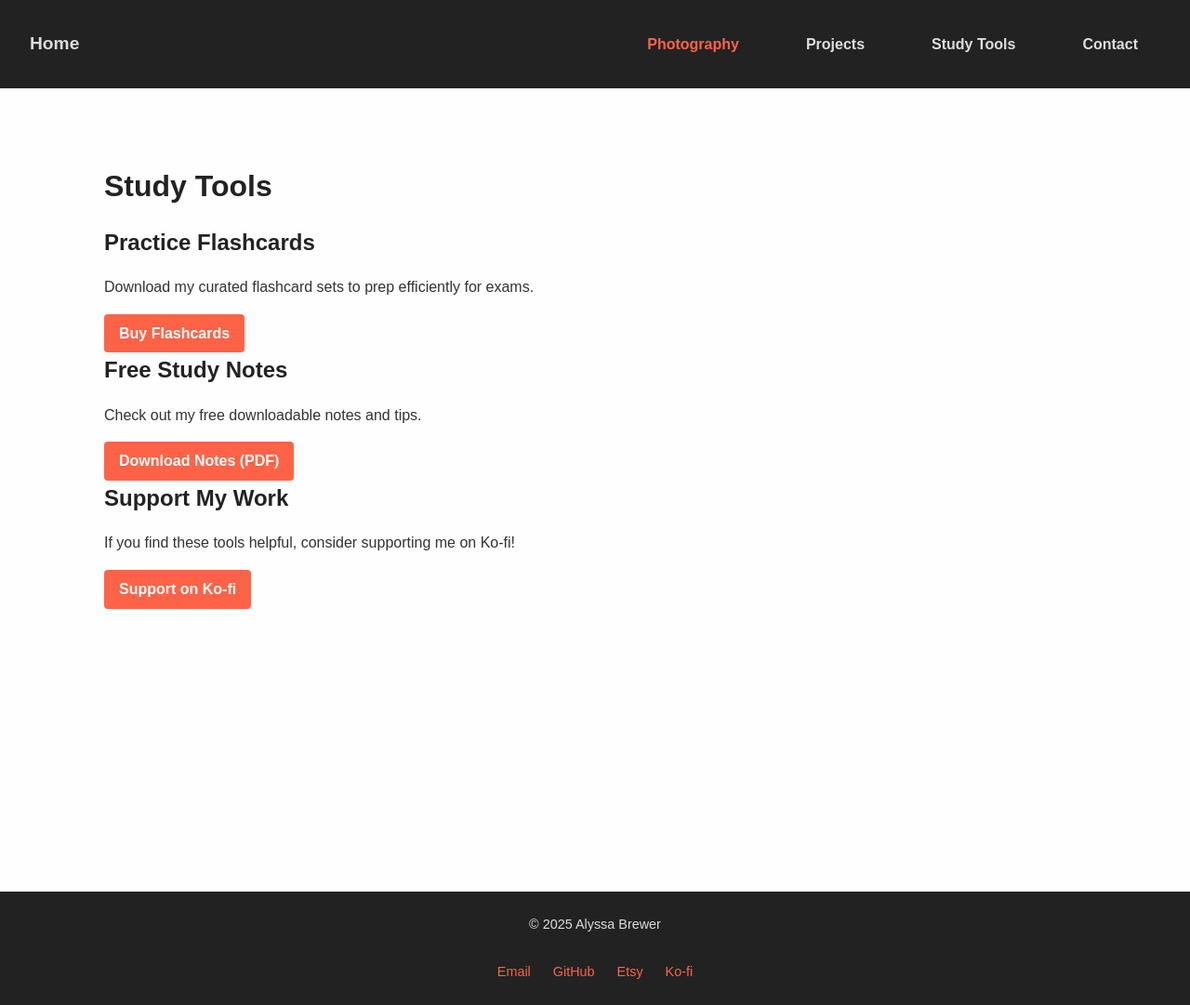
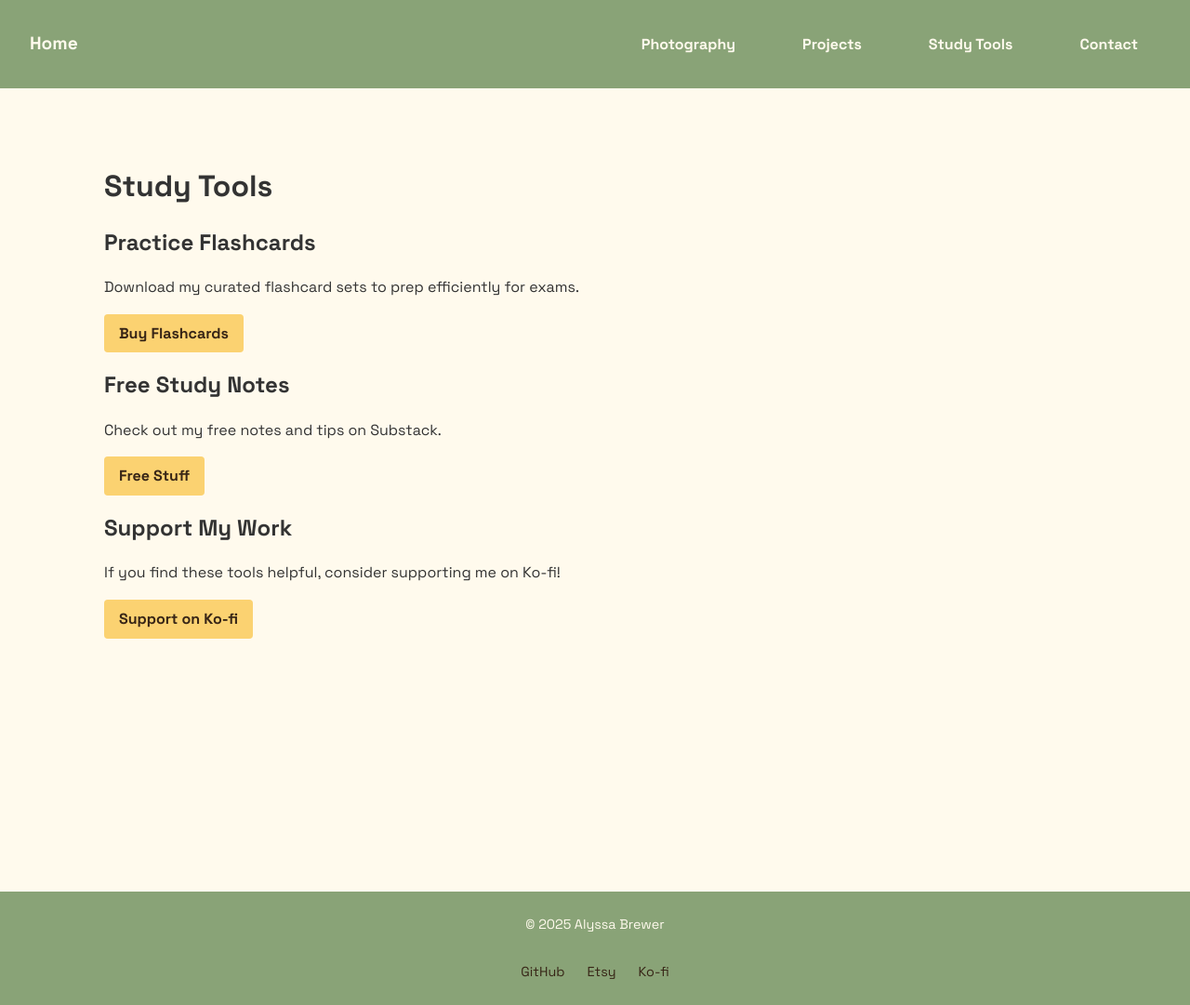
Before and after one commit to AlyBrewer/alybrewer.github.io, a plain HTML site: page study.html in a window 1280 px wide. Shown: the whole page at 93% size. Drawn offline with Linux system fonts and the light colour scheme.

Commit message:
some css edits and overall tweaks

```diff
--- a/assets/css/styles.css
+++ b/assets/css/styles.css
@@ -1,22 +1,23 @@
+
+@import url('https://fonts.googleapis.com/css2?family=Indie+Flower&family=Space+Grotesk:wght@400;500;700&display=swap');
 :root {
   /* 🎨 Color Palette */
-  --color-bg: #fefefe;
+  --color-bg: #fffaed;
   --color-text: #333;
-  --color-accent: #ff6347;
-  --color-accent-hover: #e5533d;
-  --color-muted: #666;
-  --color-dark: #222;
-  --color-light: #ddd;
+  --color-red: #ff7144;
+  --color-green: #89A377;
+  --color-lightblue: #D8E6FF;
+  --color-yellow: #fbd271;
+  --color-dark: #372516;
+  --color-light: #FFE8d2;
 
   /* ✍️ Font Settings */
-  --font-body: 'Arial', sans-serif;
-  --font-heading: 'Arial Black', Gadget, sans-serif;
+  --font-body: 'Space Grotesk', sans-serif;
+  --font-heading: 'Indie Flower', cursive;
   --font-size-base: 1rem;
   --font-size-lg: 1.25rem;
   --font-size-xl: 2.5rem;
 }
-
-
 
 /* Reset some basics */
 * {
@@ -26,10 +27,10 @@
   }
 
   body {
-    font-family: Arial, sans-serif;
+    font-family: var(--font-body);
     line-height: 1.6;
-    background-color: #fefefe;
-    color: #333;
+    background-color: var(--color-bg);
+    color: var(--color-text);
   }
 
   /* Make the whole page a flex column */
@@ -47,7 +48,7 @@
   }
 
   header {
-    background-color: #222;
+    background-color: var(--color-green);
     padding: 1rem 0;
   }
 
@@ -55,13 +56,13 @@
     display: flex;
     justify-content: space-between; /* push items to edges */
     align-items: center;            /* vertically center */
-    background-color: #222;
+    background-color: var(--color-green);
     padding: 1rem 2rem;
   }
 
   /* Home link styling */
   .navbar .logo {
-    color: #ddd;
+    color: var(--color-bg);
     text-decoration: none;
     font-weight: bold;
     font-size: 1.2rem;
@@ -79,7 +80,7 @@
   }
 
   .nav-list a {
-    color: #ddd;
+    color: var(--color-bg);
     text-decoration: none;
     font-weight: bold;
     padding: 0.25rem 0.5rem;
@@ -88,7 +89,7 @@
 
   .nav-list a:hover,
   .nav-list a.active {
-    color: #ff6347;
+    color: var(--color-red);
   }
 
   /* Center main content and limit width */
@@ -138,18 +139,18 @@ main {
 
   .quick-links li a {
     text-decoration: none;
-    color: #ff6347;
+    color: var(--color-dark);
     font-weight: bold;
     transition: color 0.3s ease;
   }
 
   .quick-links li a:hover {
-    color: #e5533d;
+    color: var(--color-red);
   }
 
   h1, h2 {
     margin-bottom: 1rem;
-    color: #222;
+    color: var(--color-text);
   }
 
   p {
@@ -159,8 +160,9 @@ main {
   .button {
     display: inline-block;
     padding: 0.5rem 1rem;
-    background-color: #ff6347;
-    color: white;
+    background-color: var(--color-yellow);
+    margin-bottom: 1rem;
+    color: var(--color-dark);
     text-decoration: none;
     border-radius: 4px;
     font-weight: bold;
@@ -168,7 +170,7 @@ main {
   }
 
   .button:hover {
-    background-color: #e5533d;
+    background-color: var(--color-green);
   }
 
   /* Photography */
@@ -189,15 +191,15 @@ main {
   footer {
     text-align: center;
     padding: 1rem 0;
-    color: #666;
+    color: var(--color-lightblue);
     font-size: 0.9rem;
     margin-top: 3rem;
     width: 100%;
   }
 
   .site-footer {
-    background-color: #222;
-    color: #ddd;
+    background-color: var(--color-green);
+    color: var(--color-bg);
     padding: 1.5rem 1rem;
     font-size: 0.9rem;
     margin-top: 4rem;
@@ -220,13 +222,13 @@ main {
   }
 
   .footer-links a {
-    color: #ff6347;
+    color: var(--color-dark);
     text-decoration: none;
     transition: color 0.3s ease;
   }
 
   .footer-links a:hover {
-    color: #e5533d;
+    color: var(--color-red);
   }
 
 
--- a/study.html
+++ b/study.html
@@ -13,7 +13,7 @@
     <nav class="navbar">
         <a href="index.html" class="logo">Home</a>
         <ul class="nav-list">
-            <li><a href="photography.html" class="active">Photography</a></li>
+            <li><a href="photography.html">Photography</a></li>
             <li><a href="projects.html">Projects</a></li>
             <li><a href="study.html">Study Tools</a></li>
             <li><a href="contact.html">Contact</a></li>
@@ -29,13 +29,13 @@
     <section>
       <h2>Practice Flashcards</h2>
       <p>Download my curated flashcard sets to prep efficiently for exams.</p>
-      <a href="https://gumroad.com/yourproduct" target="_blank" class="button">Buy Flashcards</a>
+      <a href="https://galacticaly.gumroad.com/" target="_blank" class="button">Buy Flashcards</a>
     </section>
 
     <section>
       <h2>Free Study Notes</h2>
-      <p>Check out my free downloadable notes and tips.</p>
-      <a href="assets/docs/asvab-notes.pdf" download class="button">Download Notes (PDF)</a>
+      <p>Check out my free notes and tips on Substack.</p>
+      <a href="https://substack.com/@galacticaly" target="_blank" class="button">Free Stuff</a>
     </section>
 
     <section>
@@ -50,9 +50,8 @@
     <div class="footer-container">
       <p>© 2025 Alyssa Brewer</p>
       <div class="footer-links">
-        <a href="mailto:your@email.com">Email</a>
         <a href="https://github.com/yourusername" target="_blank">GitHub</a>
-        <a href="https://www.etsy.com/shop/yourshop" target="_blank">Etsy</a>
+        <a href="https://www.etsy.com/shop/alybrewer" target="_blank">Etsy</a>
         <a href="https://ko-fi.com/yourpage" target="_blank">Ko-fi</a>
       </div>
     </div>
```
Also changed, not shown: contact.html (+2 -3 lines), index.html (+2 -3 lines), photography.html (+2 -3 lines), projects.html (+2 -3 lines).
